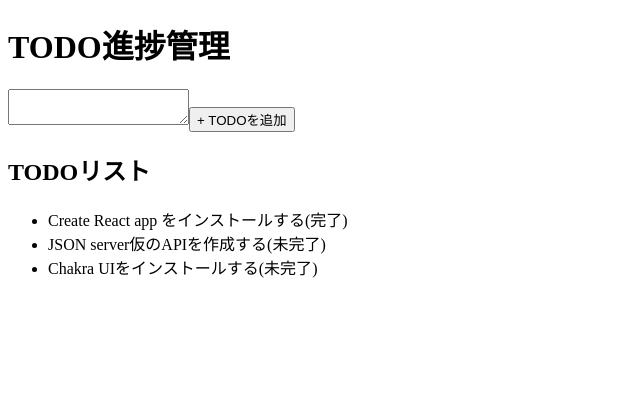
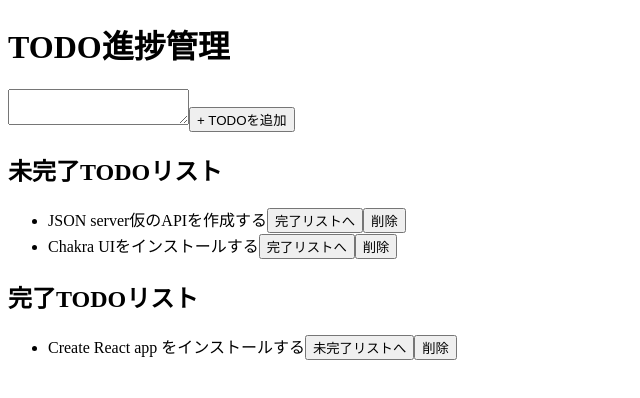
Before and after one commit to towa0518/todo-app, a React (Create React App) app: page / in a window 1280 px wide. Shown: the top 398 px of the page, without its empty margins (0-640 px from the left). Built offline with nearby package versions, Linux system fonts and the light colour scheme; data requests are answered from the project's data file.

Commit message:
タイトルとTODOリストをコンポーネント化する

```diff
--- a/src/components/App.js
+++ b/src/components/App.js
@@ -5,6 +5,56 @@ import axios from "axios";
 
 // ローカルに準備したモックサーバーの URL
 const todoDataUrl = "http://localhost:3100/todos";
+
+// TodoTitle コンポーネントを作成
+// 見出しタグが h1、h2 の場合の条件分岐を作成しておく
+// 親コンポーネントから title、as を props として受け取る
+const TodoTitle = ({ title, as }) => {
+  // as が h1 ならばタイトルは h1 はタグ
+  if (as === "h1") {
+    return <h1>{title}</h1>;
+  }
+  // as が h2 ならばタイトルは h2 はタグ
+  if (as === "h2") {
+    return <h2>{title}</h2>;
+  }
+  // どちらでもなければ p タグ
+  return <p>{title}</p>;
+};
+
+// TodoItem コンポーネントを作成
+// 親コンポーネントから todo を props として受け取る
+const TodoItem = ({ todo }) => {
+  return (
+    <li>
+      {/* TODOの内容 */}
+      {todo.content}
+
+      {/* TODOが完了の場合は「未完了リストへ」、未完了の場合は
+          「完了リストへ」と表示するボタンを設置する */}
+      <button>{todo.done ? "未完了リストへ" : "完了リストへ"}</button>
+
+      {/* TODOの「削除」ボタンを設置しておく */}
+      {/* 現時点で「削除」ボタンは機能していない */}
+      <button>削除</button>
+    </li>
+  );
+};
+
+// TodoList コンポーネントを作成
+// 親コンポーネントから todoList を props として受け取る
+const TodoList = ({ todoList }) => {
+  return (
+    <ul>
+      {/* map() を利用して todoList の要素を1つひとつ取り出す */}
+      {todoList.map((todo) => (
+        // TodoItem に一意なIDを key 属性の値として付与
+        // todoList から取り出した todo を子コンポーネントへ props で渡す
+        <TodoItem todo={todo} key={todo.id} />
+      ))}
+    </ul>
+  );
+};
 
 function App() {
   // todoList は現在の TODO の状態
@@ -31,9 +81,23 @@ function App() {
   // console.log でコンソールに取得した TODO リストの情報を表示してみる
   console.log("TODOリスト", todoList);
 
+  // filter() を利用して「TODOの状態が未完了」の要素を持つ新しい配列を作成
+  const inCompletedList = todoList.filter((todo) => {
+    return !todo.done;
+  });
+
+  // filter() を利用して「TODOの状態が完了」の要素を持つ新しい配列を作成
+  const completedList = todoList.filter((todo) => {
+    return todo.done;
+  });
+
   return (
     <>
-      <h1>TODO進捗管理</h1>
+      {/* h1見出しタグを TodoTitle コンポーネントに */}
+      {/* 見出しに表示させたいテキストを title に代入して
+          子コンポーネントへ props で渡す */}
+      {/* h1 を as に代入して子コンポーネントへ props で渡す */}
+      <TodoTitle title="TODO進捗管理" as="h1" />
 
       {/* 現時点で textarea は機能していない */}
       <textarea />
@@ -41,18 +105,27 @@ function App() {
       {/* 現時点で TODOを追加 button は機能していない */}
       <button>+ TODOを追加</button>
 
-      <h2>TODOリスト</h2>
-      <ul>
-        {/* map() を利用して todoList の要素を1つずつ取り出す */}
-        {todoList.map((todo) => (
-          // li に一意なIDを key 属性の値として付与
-          <li key={todo.id}>
-            {/* todo.done が true の場合は「完了」、
-                false の場合は「未完了」の文字列を表示 */}
-            {todo.content}({todo.done ? "完了" : "未完了"})
-          </li>
-        ))}
-      </ul>
+      {/* h2見出しタグを TodoTitle コンポーネントに */}
+      {/* 見出しに表示させたいテキストを title に代入して
+          子コンポーネントへ props で渡す */}
+      {/* h2 を as に代入して子コンポーネントへ props で渡す */}
+      <TodoTitle title="未完了TODOリスト" as="h2" />
+
+      {/* TodoList コンポーネント */}
+      {/* 未完了TODOリスト inCompletedList を todoList に代入して
+          子コンポーネントへ props で渡す */}
+      <TodoList todoList={inCompletedList} />
+
+      {/* h2見出しタグを TodoTitle コンポーネントに */}
+      {/* 見出しに表示させたいテキストを title に代入して
+          子コンポーネントへ props で渡す */}
+      {/* h2 を as に代入して子コンポーネントへ props で渡す */}
+      <TodoTitle title="完了TODOリスト" as="h2" />
+
+      {/* TodoList コンポーネント */}
+      {/* 未完了TODOリスト completedList を todoList に代入して
+          子コンポーネントへ props で渡す */}
+      <TodoList todoList={completedList} />
     </>
   );
 }
```
